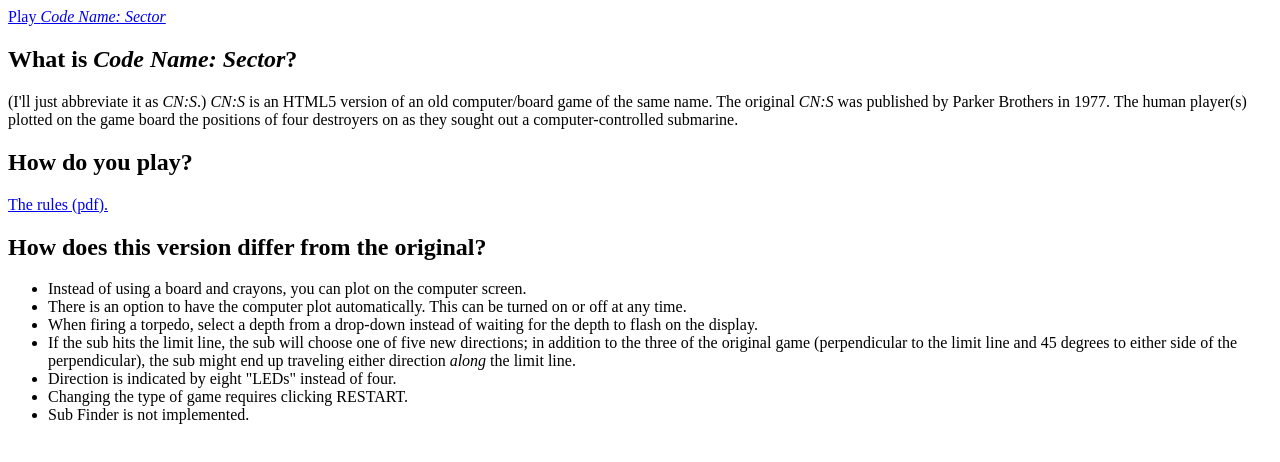
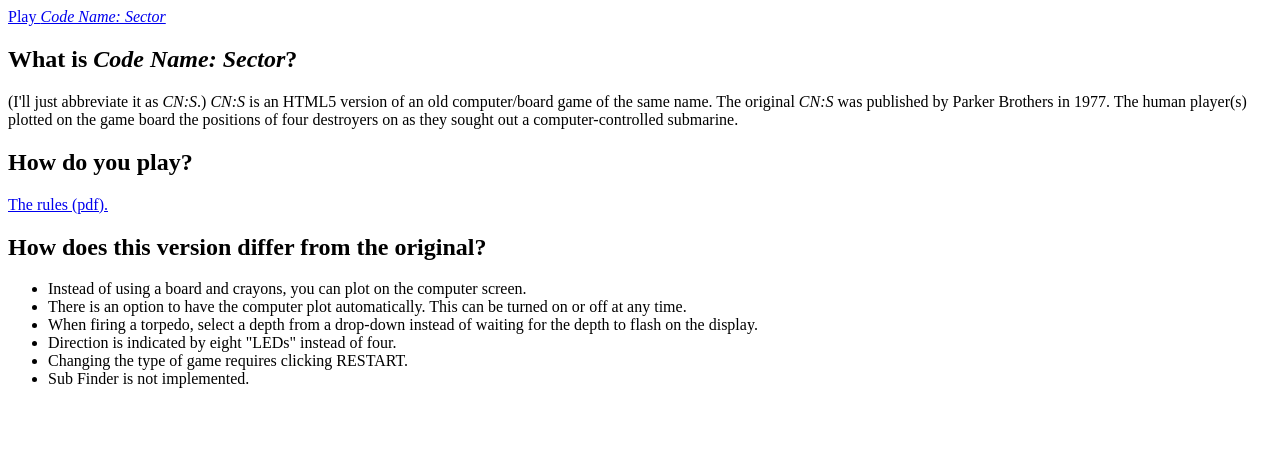
Before and after one commit to thatmichaelpark/code-name-sector, a plain HTML site: page index.html in a window 1280 px wide. Drawn offline with Linux system fonts and the light colour scheme.

Commit message:
Forget what I was saying about the limit line
I modified the code so the sub behaves as in the original game when it hits the limit line.

```diff
--- a/index.html
+++ b/index.html
@@ -18,9 +18,6 @@ of four destroyers on as they sought out a computer-controlled submarine.
 <li>Instead of using a board and crayons, you can plot on the computer screen.</li>
 <li>There is an option to have the computer plot automatically. This can be turned on or off at any time.</li>
 <li>When firing a torpedo, select a depth from a drop-down instead of waiting for the depth to flash on the display.</li>
-<li>If the sub hits the limit line, the sub will choose one of five new directions; in addition to the three of the original game
-(perpendicular to the limit line and 45 degrees to either side of the perpendicular), the sub might end up traveling either
-direction <em>along</em> the limit line.</li>
 <li>Direction is indicated by eight "LEDs" instead of four.</li>
 <li>Changing the type of game requires clicking RESTART.</li>
 <li>Sub Finder is not implemented.</li>
```
